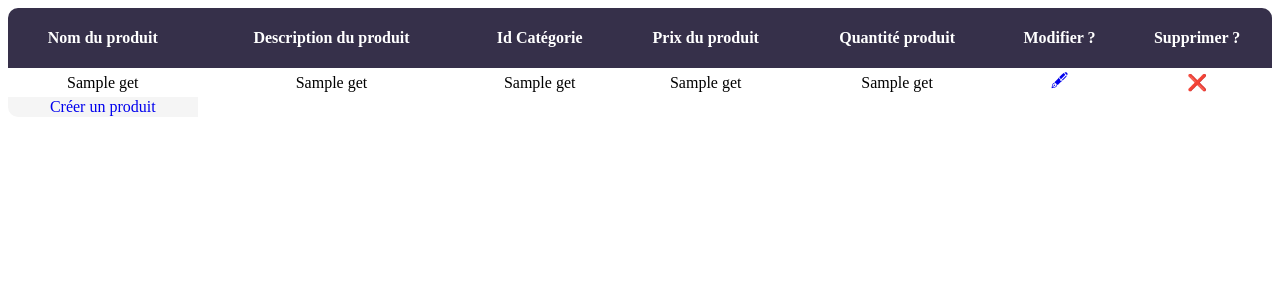
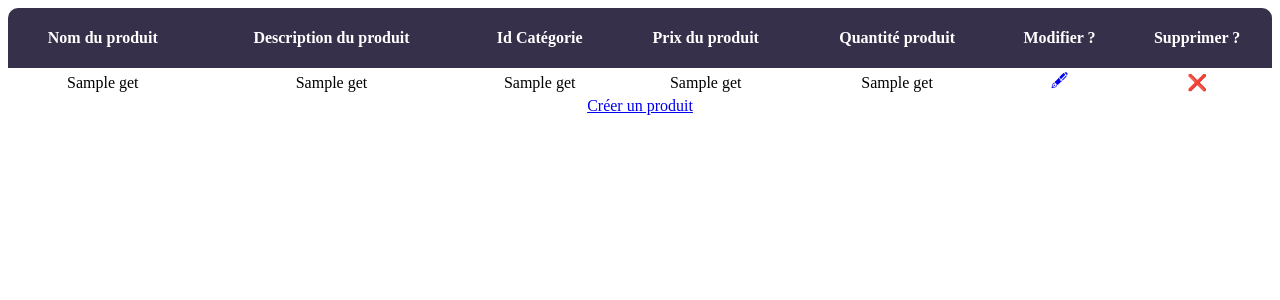
Before and after one commit to clement-gambier2/Projet-web-S3, a PHP site: template View/produit/list.php in a window 1280 px wide. Shown: the top 300 px of the page. Run offline with PHP 8.4, Linux system fonts and the light colour scheme; the template is opened without the code that fills it: most values are stand-ins (such as "Sample title", 1, 10 or a date in 2020).

Commit message:
Front-end Produit et Utilisateur.

```diff
--- a/View/commande/list.php
+++ b/View/commande/list.php
@@ -1,4 +1,7 @@
 <link rel="stylesheet" href="css/readAll.css">
+<main>
+
+
 <table>
     <thead>
     <tr>
@@ -24,3 +27,6 @@
     <?php } ?>
     </tbody>
 </table>
+
+<div class="button"><a href="index.php?action=create&controller=Produit">Créer une commande</a></div>
+</main>
--- a/View/produit/list.php
+++ b/View/produit/list.php
@@ -1,4 +1,5 @@
 <link rel="stylesheet" href="css/readAll.css">
+<main>
 <table>
     <thead>
     <tr>
@@ -23,8 +24,7 @@
             <td ><a href="index.php?action=delete&controller=Produit&idProduit=<?php echo $p->get('idProduit')?>">❌</a></td>
         </tr>
     <?php } ?>
-        <tr>
-            <td><a href="index.php?action=create&controller=Produit">Créer un produit</a></td>
-        </tr>
     </tbody>
 </table>
+<div class="button"><a href="index.php?action=create&controller=Produit">Créer un produit</a></div>
+</main>
--- a/css/readAll.css
+++ b/css/readAll.css
@@ -28,3 +28,9 @@ td a{
 tbody tr:nth-child(even) {
     background-color: #f5f5f5;
 }
+
+main{
+    display: flex;
+    flex-direction:column;
+    align-items:center;
+}
```
Also changed, not shown: View/produit/update.php (+7 -6 lines), View/utilisateur/list.php (+6 -3 lines).
